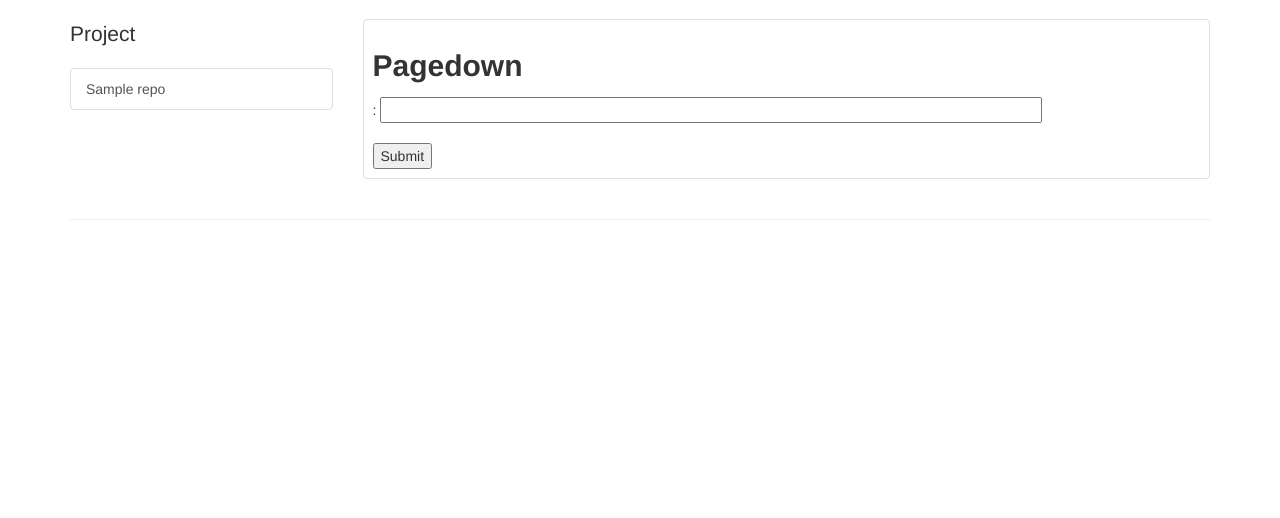
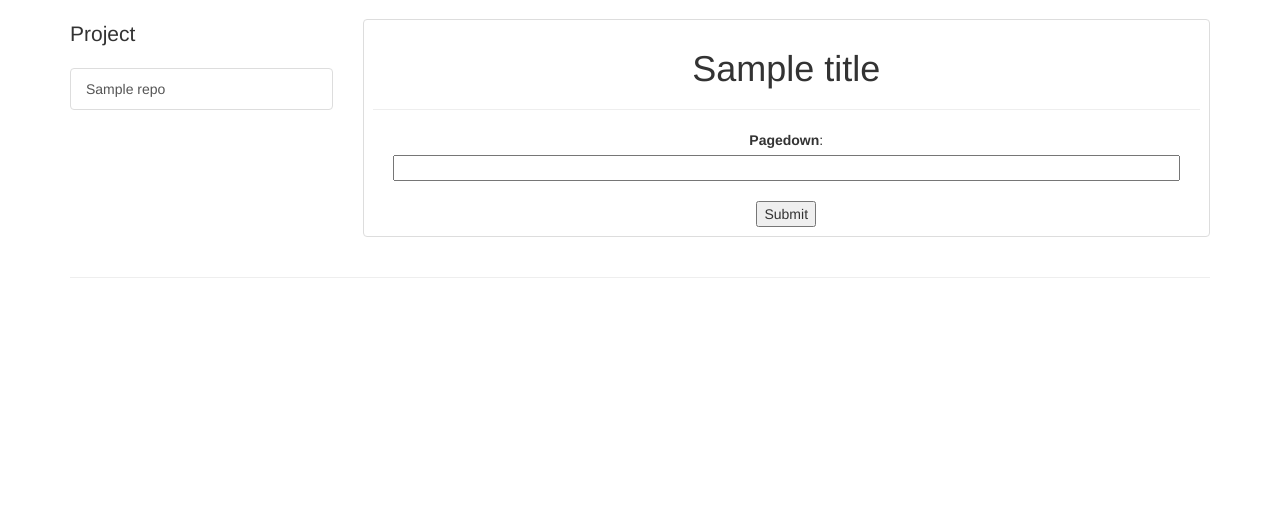
Before and after one commit to OctoPuppy/Octodog, a Flask app: template templates/edit_mode.html in a window 1280 px wide. Shown: the part 51-569 px from the top of the page. Run offline with Flask 2, Linux system fonts and the light colour scheme; the template is opened without the code that fills it: most values are stand-ins (such as "Sample title", 1, 10 or a date in 2020); form fields are guessed from the names that the template uses; parts of the project's set-up code (start-up, migrations or seed data) failed here and were passed over; some libraries are stand-ins or nearby versions.

Commit message:
change template, gix key str() bug

```diff
--- a/main.py
+++ b/main.py
@@ -110,7 +110,7 @@ def about():
 	kv = sae.kvdb.Client()
 	about_content = kv.get('about')
 	kv.disconnect_all()
-	return render_template("about.html", repos=reponame_list,
+	return render_template("info.html", title="ABOUT", repos=reponame_list,
 		content=about_content)
 
 @app.route('/<pagename>/edit', methods=['GET','POST'])
@@ -130,16 +130,21 @@ def edit_mode(pagename):
 		kv.disconnect_all()
 		return redirect(url_for(str(pagename)))
 
-	form.pagedown.data = kv.get('about')
+	form.pagedown.data = kv.get(str(pagename))
 	kv.disconnect_all()
-	return render_template('edit_mode.html', repos=reponame_list, form=form)
+	return render_template('edit_mode.html', title=str(pagename).upper(),
+		repos=reponame_list, form=form)
 
 @app.route('/tools', methods=['GET'])
 def tools():
 	# show toolbox here
 	global reponame_list
 	reponame_list = fetch_repos()
-	return render_template("tools.html", repos=reponame_list)
+	kv = sae.kvdb.Client()
+	tools_content = kv.get('tools')
+	kv.disconnect_all()
+	return render_template("info.html", title="TOOLS", repos=reponame_list,
+		content=tools_content)
 
 @app.route('/rank', methods=['GET'])
 def rank():
--- a/templates/edit_mode.html
+++ b/templates/edit_mode.html
@@ -13,12 +13,16 @@
 	<div class="containner">
         <form method="POST">
             {{ form.hidden_tag() }}
-            <div>
-                <h2>{{ form.pagedown.label }}</h2>:
-                {{ form.pagedown(rows=15, style='width:80%') }}
+            <div align="center">
+                <h1>{{title}}</h1>
+                <hr>
+                <b>{{ form.pagedown.label }}</b>:
+                <div style="margin-left:20px; margin-right:20px">
+                {{ form.pagedown(rows=15, style='width:100%') }}
             </div>
             <br>
             <div>{{ form.submit() }}</div>
+            </div>
         </form>
     </div>
 </div>
```
Also changed, not shown: templates/info.html (renamed from templates/about.html, +7 -5 lines).
